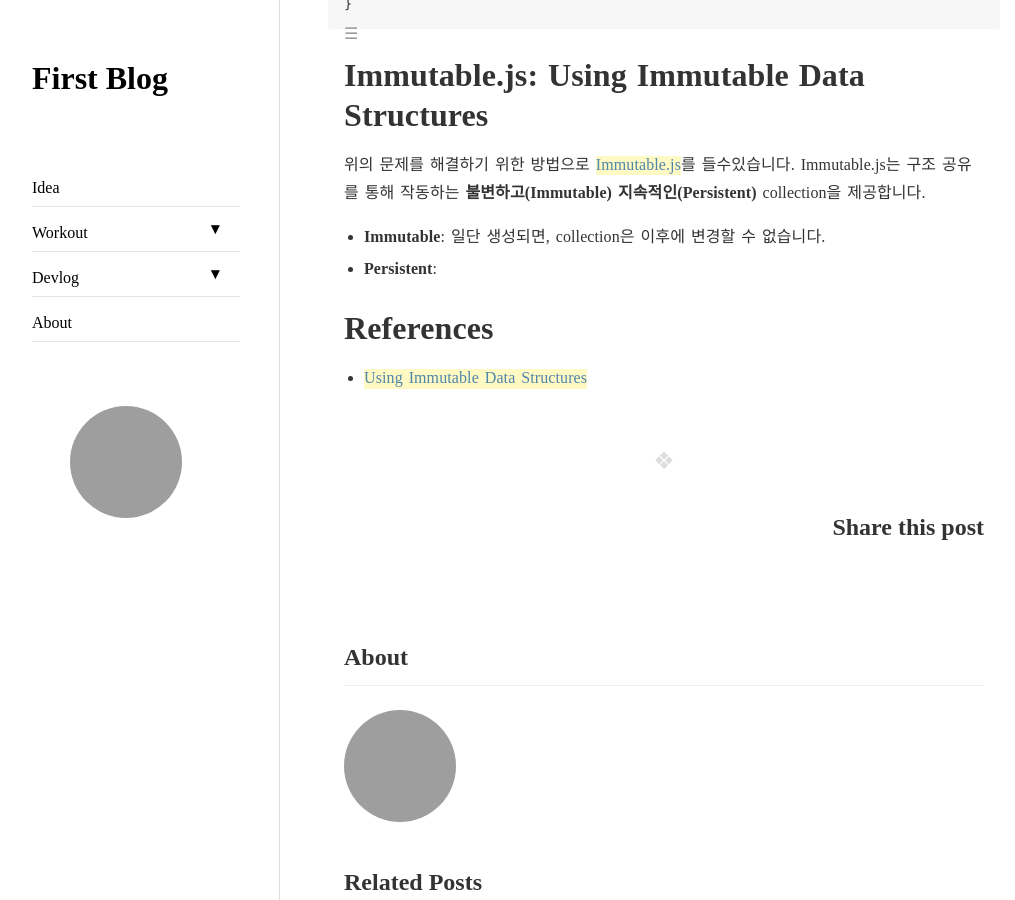
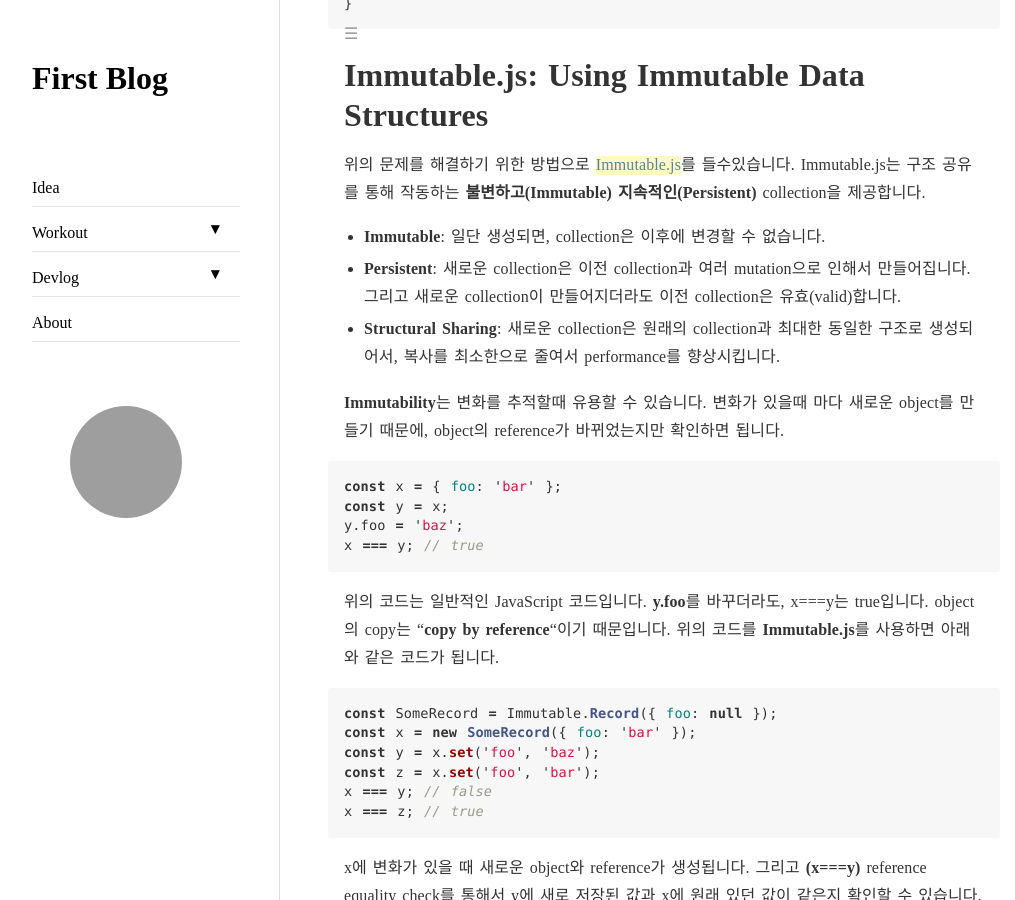
Before and after one commit to shlrur/shlrur, a Jekyll site: the page built from _posts/2018-11-06-reactjs-immutablejs.md, in a window 1280 px wide and 900 px high, scrolled down 4496 px. Shown: the whole window, without its empty margins (8-1023 px from the left). Built offline with Jekyll 4.4.1, drawn with Linux system fonts in a browser that asks for light colours; nearby versions of some CDN libraries; comment, search, counter and statistics services are not loaded; some of the changed text lies outside the part shown; grey boxes are pictures that could not be loaded.

Commit message:
doing write the Immutable.js article

````diff
--- a/_posts/2018-11-06-reactjs-immutablejs.md
+++ b/_posts/2018-11-06-reactjs-immutablejs.md
@@ -173,7 +173,91 @@
 위의 문제를 해결하기 위한 방법으로 [Immutable.js](https://github.com/facebook/immutable-js)를 들수있습니다. Immutable.js는 구조 공유를 통해 작동하는 **불변하고(Immutable)** **지속적인(Persistent)** collection을 제공합니다.
 
 * __Immutable__: 일단 생성되면, collection은 이후에 변경할 수 없습니다.
-* __Persistent__:
+* __Persistent__: 새로운 collection은 이전 collection과 여러 mutation으로 인해서 만들어집니다. 그리고 새로운 collection이 만들어지더라도 이전 collection은 유효(valid)합니다.
+* __Structural Sharing__: 새로운 collection은 원래의 collection과 최대한 동일한 구조로 생성되어서, 복사를 최소한으로 줄여서 performance를 향상시킵니다.
+
+**Immutability**는 변화를 추적할때 유용할 수 있습니다. 변화가 있을때 마다 새로운 object를 만들기 때문에, object의 reference가 바뀌었는지만 확인하면 됩니다.
+
+```js
+const x = { foo: 'bar' };
+const y = x;
+y.foo = 'baz';
+x === y; // true
+```
+
+위의 코드는 일반적인 JavaScript 코드입니다. **y.foo**를 바꾸더라도, x===y는 true입니다. object의 copy는 "__copy by reference__"이기 때문입니다. 위의 코드를 **Immutable.js**를 사용하면 아래와 같은 코드가 됩니다.
+
+```js
+const SomeRecord = Immutable.Record({ foo: null });
+const x = new SomeRecord({ foo: 'bar' });
+const y = x.set('foo', 'baz');
+const z = x.set('foo', 'bar');
+x === y; // false
+x === z; // true
+```
+
+x에 변화가 있을 때 새로운 object와 reference가 생성됩니다. 그리고 __(x===y)__ reference equality check를 통해서 y에 새로 저장된 값과 x에 원래 있던 값이 같은지 확인할 수 있습니다.
+
+**Immutable data structures**는 **shouldComponentUpdate**함수에서 구현해야하는 **object의 변화 추적**에 큰 도움이 되고, 이는 결국 **performance 향상**으로 귀결될 수 있습니다.
+
+## Why do I need it?
+
+지금까지 React의 performance와 관련해서 Immutability의 중요성을 살펴봤습니다. 그런데, 위의 Immutable.js를 사용한 코드만 보면 딱히 Immutable.js를 사용할 필요를 못느낄수도 있습니다. 그냥 [ES6의 Spread syntax](https://developer.mozilla.org/ko/docs/Web/JavaScript/Reference/Operators/Spread_syntax)를 사용하면 될거같기도 합니다. 하지만, object의 구조가 저렇게 단순하지 않고, 매우 복잡한 경우엔 골치아파집니다.
+
+```js
+const config = {
+  bindto: '#chart4',
+  data: {
+    x: 'x',
+    rows: [
+      ['x', 'Block', 'Async'],
+      ['AN_10^1/PS_10^6', 20.618, 15.429],
+      ['AN_10^2/PS_10^5', 20.713, 18.944],
+      ['AN_10^3/PS_10^4', 12.371, 12.249],
+      ['AN_10^4/PS_10^3', 14.377, 33.429],
+      ['AN_10^5/PS_10^2', 16.493, 238.419]
+    ],
+    type: 'bar'
+  },
+  axis: {
+    x: {
+      type: 'category',
+      label: 'Test type'  // I want to change this string!!
+    },
+    y: {
+      label: 'ms'
+    }
+  }
+};
+```
+
+위의 **config**라는 object의 config.axis.x.label을 바꾸는데 순수 JavaScript만을 사용한다면 어떻게 될까요?
+
+```js
+// using assign
+const assignConfig = Object.assign({}, config, {axis: Object.assign({}, config.axis, {x: Object.assign({}, config.axis.x, {label: 'New String'})})});
+
+// using spread syntax
+const spreadConfig = {
+  ...config,
+  axis: {
+    ...config.axis,
+    x: {
+      ...config.axis.x,
+      label: 'New String'
+    }
+  }
+};
+```
+
+더러운 코드가 됩니다... 코드의 가독성도 나쁘고 유지보수에도 좋지 않습니다. 실수 할 수도 있습니다.
+(__JSON__ 객체의 __parse__와 __stringify__를 사용해서 deep copy하는 방법도 있지만, 이 방법은 object 내에 function이 value로 있을 경우 function은 복사가 되지 않습니다.)
+이런 경우에 Immutable.js를 사용하면 편하게 작업할 수 있습니다.
+
+## Usages of Immutable.js
+
+**Immutable.js**에서 자주 사용되는 API들의 사용법에 대해서 예제와 함께 알아보겠습니다.
+
 
 # References
 
````
